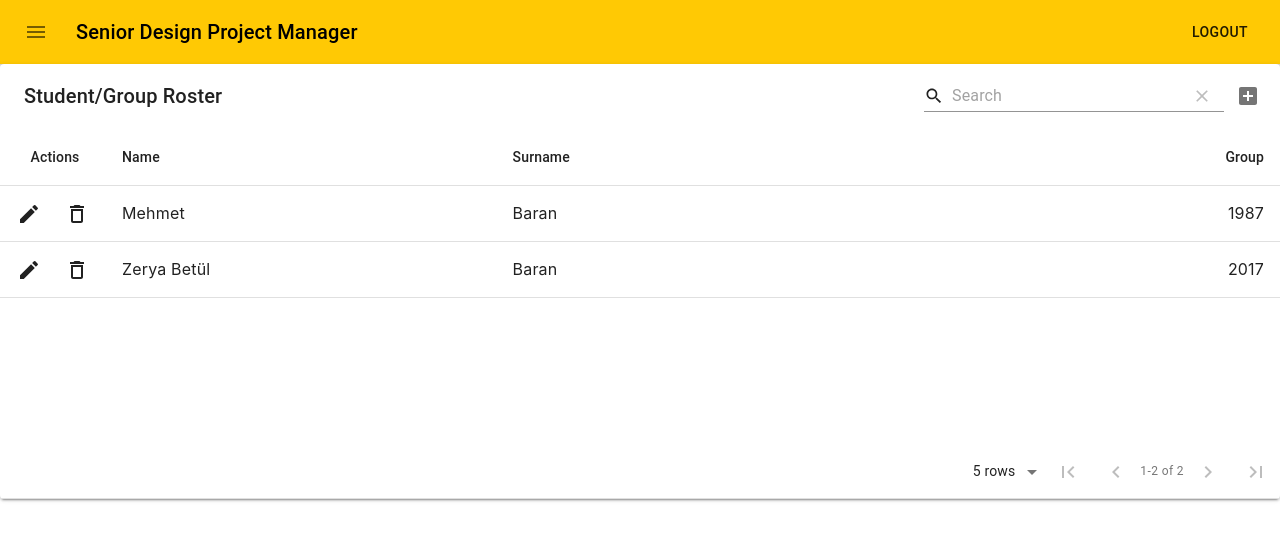
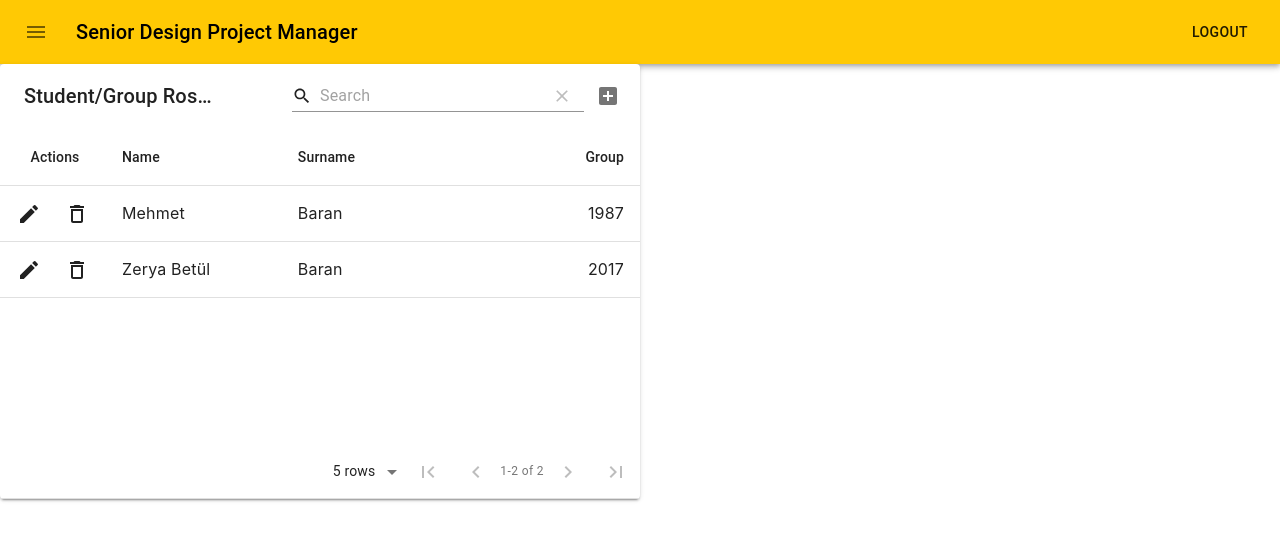
Before and after one commit to nguderian/SDPM, a React (Create React App) app in the folder frontend/: page /AdminClassPage in a window 1280 px wide. Shown: the top 540 px of the page. Built offline with nearby package versions, Linux system fonts and the light colour scheme.

Commit message:
Table resized so we can add second table for alerts

```diff
--- a/frontend/src/components/AdminClassPage.js
+++ b/frontend/src/components/AdminClassPage.js
@@ -56,6 +56,7 @@ export default function MaterialTableDemo() {
   });
 
   return (
+    <div style={{ maxWidth: "50%" }}>
     <MaterialTable
       icons = {tableIcons}
       title="Student/Group Roster"
@@ -98,6 +99,6 @@ export default function MaterialTableDemo() {
             }, 600);
           }),
       }}
-    />
+    /></div>
   );
 }
```
